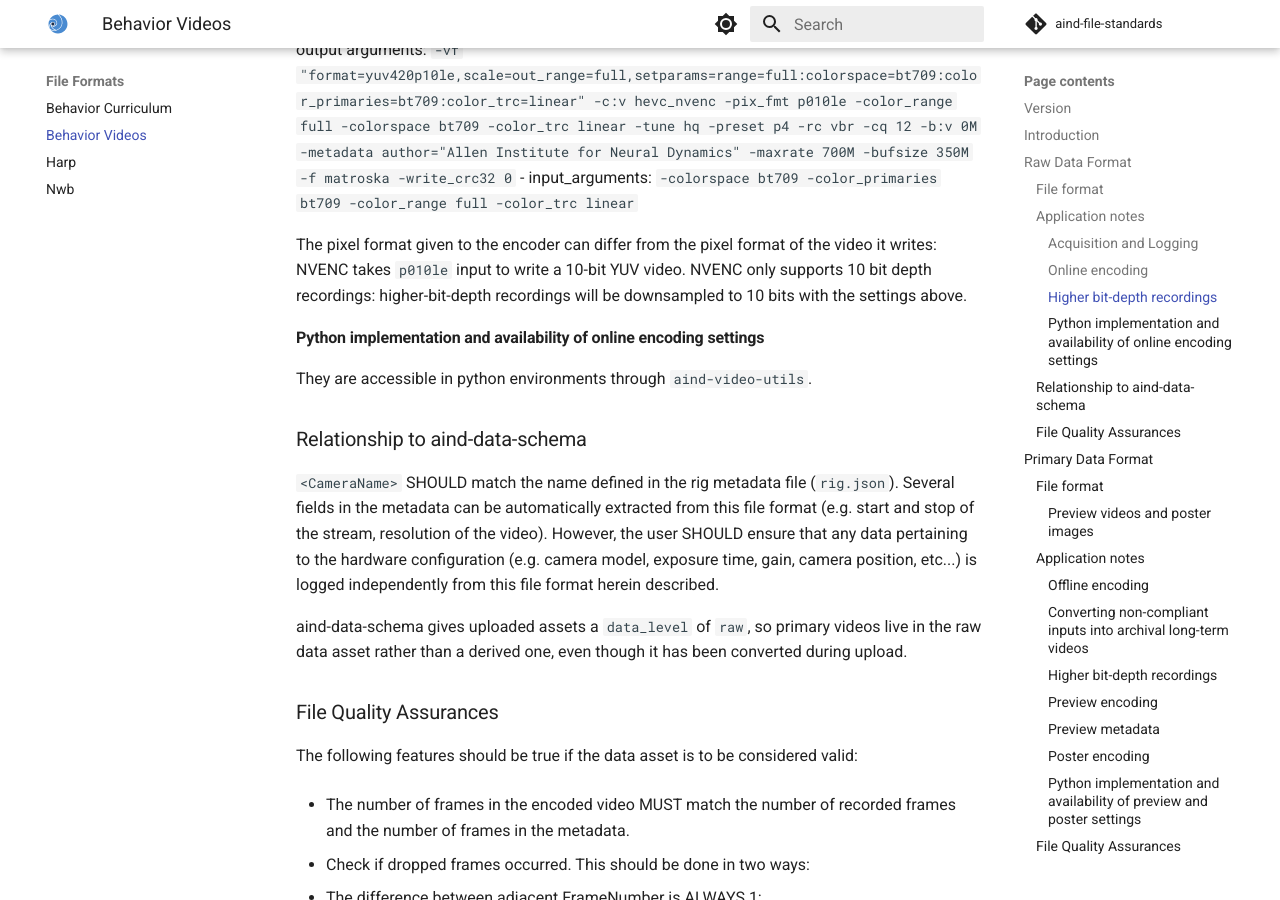
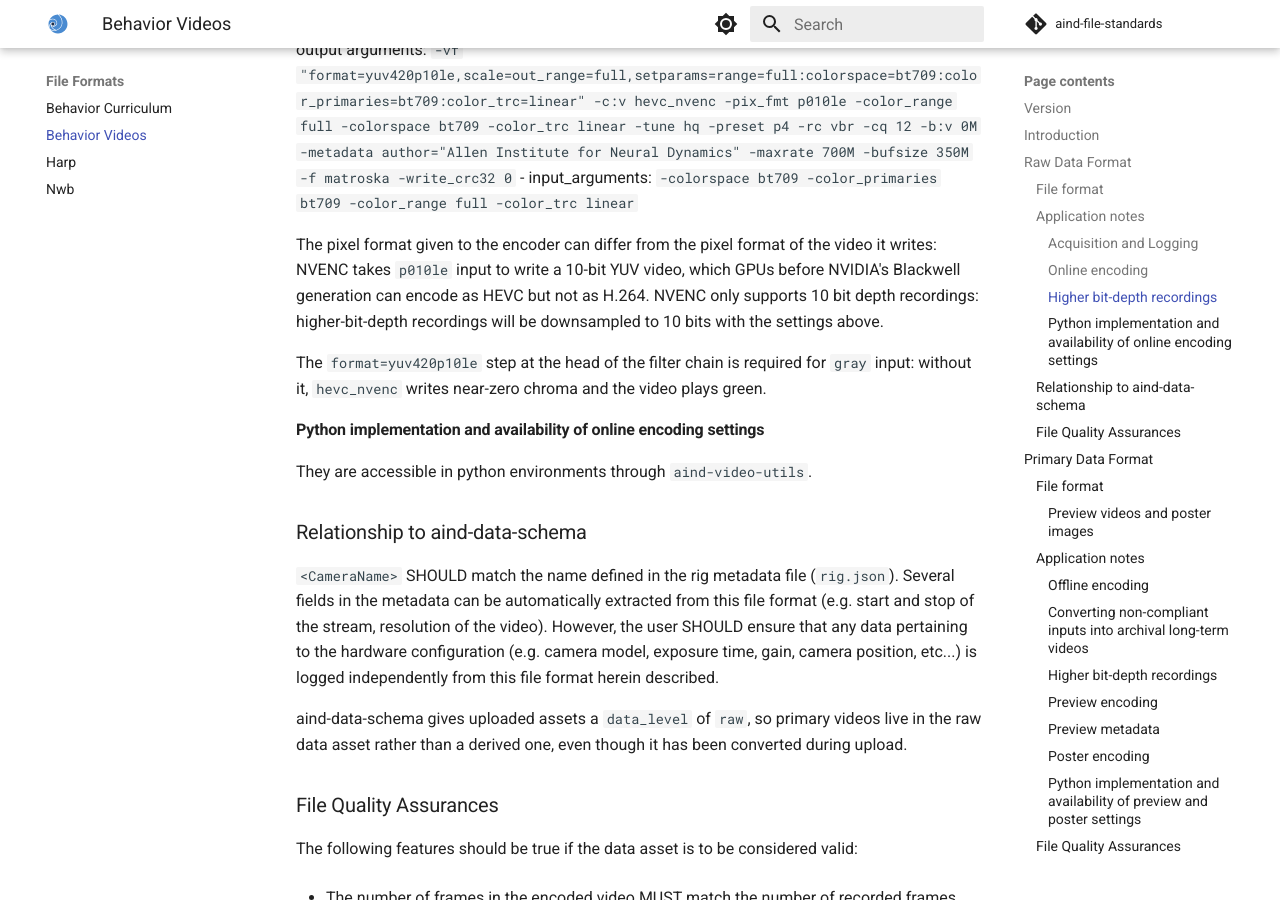
Before and after one commit to AllenNeuralDynamics/aind-file-standards, an MkDocs documentation site: the page built from docs/file_formats/behavior_videos.md, in a window 1280 px wide and 900 px high, scrolled down 3330 px. Built offline with MkDocs 1.6.1 and Material for MkDocs 9.7.7, drawn with Linux system fonts in a browser that asks for light colours; comment, search, counter and statistics services are not loaded.

Commit message:
docs: restore the online encoding notes on color and gray input
The template rewrite dropped notes the 0.2.1 standard carried on the
online settings, each of which keeps a reader from a failure the recipe
alone does not warn of:

- The online settings were tested only on monochrome cameras writing
  gray, so color cameras may need different input arguments.
- The format=yuv420p10le step in the 10-bit online settings is required
  for gray input; without it hevc_nvenc writes near-zero chroma and the
  video plays green.
- GPUs before NVIDIA's Blackwell generation encode 10-bit video as HEVC
  but not as H.264, which is why the 10-bit settings use hevc_nvenc.

```diff
--- a/docs/file_formats/behavior_videos.md
+++ b/docs/file_formats/behavior_videos.md
@@ -107,7 +107,9 @@ For higher bit depth (more than eight) recordings, change the online encoding ar
   - output arguments: `-vf "format=yuv420p10le,scale=out_range=full,setparams=range=full:colorspace=bt709:color_primaries=bt709:color_trc=linear" -c:v hevc_nvenc -pix_fmt p010le -color_range full -colorspace bt709 -color_trc linear -tune hq -preset p4 -rc vbr -cq 12 -b:v 0M -metadata author="Allen Institute for Neural Dynamics" -maxrate 700M -bufsize 350M -f matroska -write_crc32 0`
   - input_arguments: `-colorspace bt709 -color_primaries bt709 -color_range full -color_trc linear`
 
-The pixel format given to the encoder can differ from the pixel format of the video it writes: NVENC takes `p010le` input to write a 10-bit YUV video. NVENC only supports 10 bit depth recordings: higher-bit-depth recordings will be downsampled to 10 bits with the settings above.
+The pixel format given to the encoder can differ from the pixel format of the video it writes: NVENC takes `p010le` input to write a 10-bit YUV video, which GPUs before NVIDIA's Blackwell generation can encode as HEVC but not as H.264. NVENC only supports 10 bit depth recordings: higher-bit-depth recordings will be downsampled to 10 bits with the settings above.
+
+The `format=yuv420p10le` step at the head of the filter chain is required for `gray` input: without it, `hevc_nvenc` writes near-zero chroma and the video plays green.
 
 #### Python implementation and availability of online encoding settings
 
```
